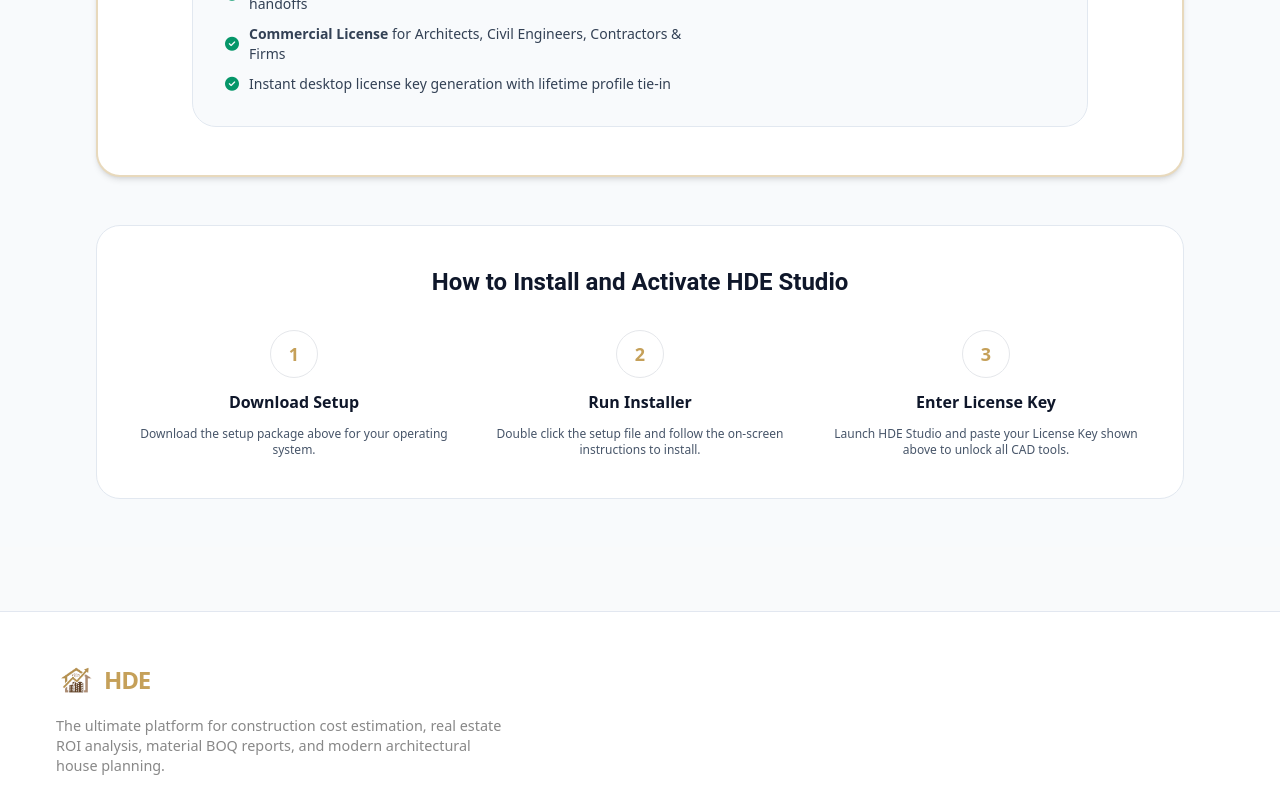
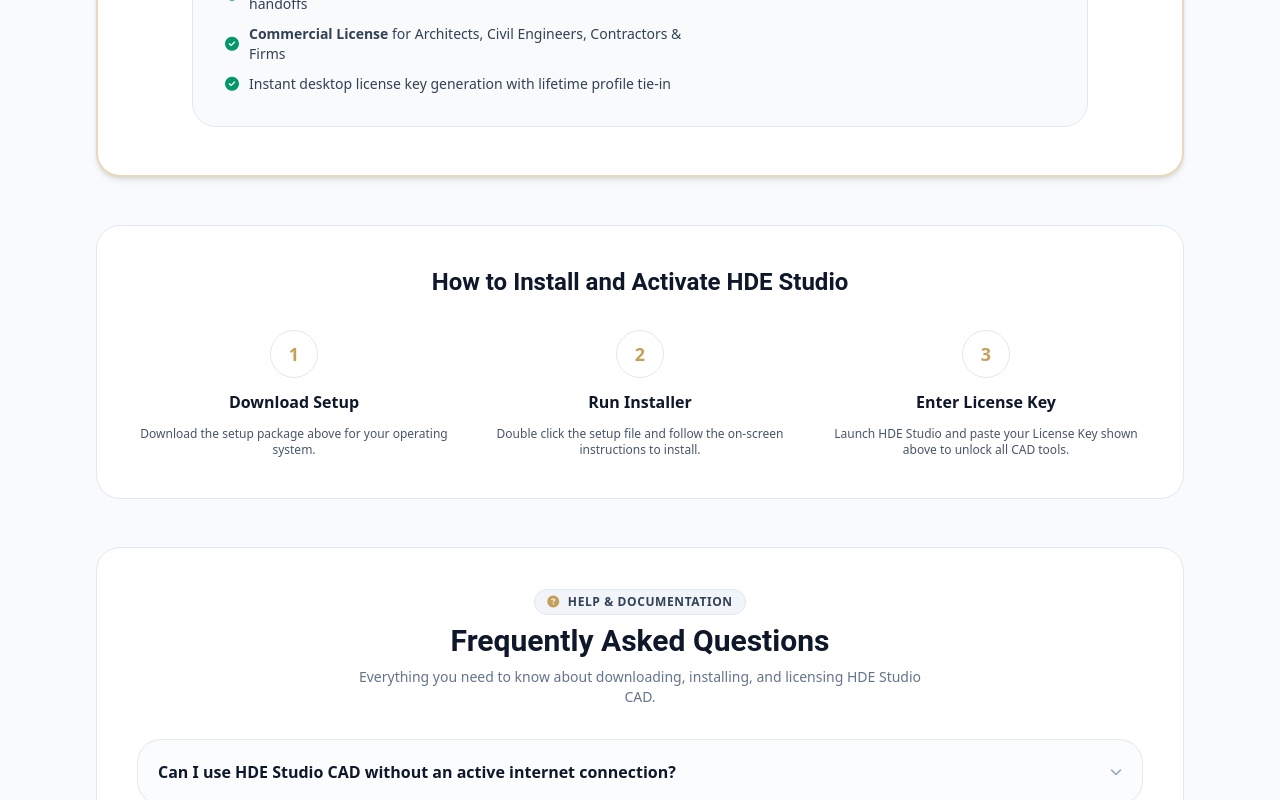
Before and after one commit to thyagarajsalome/hde-nextjs-web, a Next.js app: page /download in a window 1280 px wide. Shown: the part 3146-3946 px from the top of the page. Built offline with nearby package versions, Linux system fonts and the light colour scheme; no server answers; the database is empty.

Commit message:
feat(download): add FAQ accordion, continuous updates disclaimer, and support contact desk (hdeadmin@gmail.com)

```diff
--- a/src/app/download/page.tsx
+++ b/src/app/download/page.tsx
@@ -15,6 +15,33 @@
   claimOrCreateLicense
 } from "@/services/licenseService";
 
+const CAD_FAQS = [
+  {
+    q: "Can I use HDE Studio CAD without an active internet connection?",
+    a: "Yes, 100%. HDE Studio is a native, offline desktop CAD application built for independent drafting. Once downloaded and activated, you never need an active internet connection or constant cloud check-in to draft, edit, or export your floor plans."
+  },
+  {
+    q: "What file formats does HDE Studio support for export and printing?",
+    a: "HDE Studio allows you to export your 2D plans directly to crisp, lossless vector PDF files up to 300 DPI, optimized for large-format architectural plotters (A0, A1, A2, A3, A4) as well as PNG and SVG graphics ready for municipal approval packages and client presentations."
+  },
+  {
+    q: "How does the desktop license key activation work?",
+    a: "When you purchase an HDE Studio Pro license (Monthly or Lifetime), an official license key in the format HDE-PRO-YYYY-XXXX-XXXX is instantly generated and tied to your account email. Simply open HDE Studio, navigate to Help > Activate License, and enter your key and registered email to unlock all commercial features."
+  },
+  {
+    q: "Can I install HDE Studio CAD on multiple computers?",
+    a: "Yes. Each single commercial user license permits activation on up to two personal workstations (such as an office desktop and a travel laptop) for the same licensed user. For corporate design firms or multi-seat drafting teams, please email us for bulk licenses."
+  },
+  {
+    q: "Does HDE Studio support both Metric and Imperial architectural units?",
+    a: "Yes. HDE Studio includes built-in dual unit catalogs: India Metric (millimeters, centimeters, meters, and square feet) and USA Imperial (feet, fractional inches, and architectural dimension strings) with automatic snap-grid calibration."
+  },
+  {
+    q: "How do software updates work for HDE Studio CAD?",
+    a: "We actively develop and regularly update HDE Studio on a continuous basis to provide the best architectural drafting experience. New versions, improved tools, and expanded CAD block libraries are published on this page. All lifetime license holders receive future version updates at no additional charge."
+  }
+];
+
 export default function DownloadPage() {
   const { user, planTier } = useUser();
   const { region } = useRegion();
@@ -28,6 +55,7 @@
   const [loading, setLoading] = useState(true);
   const [cadBilling, setCadBilling] = useState<'lifetime' | 'monthly'>('lifetime');
   const [buyingCad, setBuyingCad] = useState(false);
+  const [openFaq, setOpenFaq] = useState<number | null>(null);
 
   // Load Razorpay checkout script
   useEffect(() => {
@@ -709,6 +737,99 @@
           </div>
         </div>
 
+        {/* FREQUENTLY ASKED QUESTIONS */}
+        <div className="bg-white border border-slate-200 rounded-3xl p-6 sm:p-10 space-y-6 shadow-xs">
+          <div className="text-center space-y-2">
+            <div className="inline-flex items-center gap-2 px-3 py-1 rounded-full bg-slate-100 text-slate-700 border border-slate-200 text-xs font-bold uppercase tracking-wider">
+              <i className="fas fa-circle-question text-primary"></i>
+              <span>Help &amp; Documentation</span>
+            </div>
+            <h3 className="text-2xl sm:text-3xl font-bold text-slate-900">
+              Frequently Asked Questions
+            </h3>
+            <p className="text-xs sm:text-sm text-slate-500 max-w-xl mx-auto">
+              Everything you need to know about downloading, installing, and licensing HDE Studio CAD.
+            </p>
+          </div>
+
+          <div className="space-y-3 pt-2">
+            {CAD_FAQS.map((faq, idx) => {
+              const isOpen = openFaq === idx;
+              return (
+                <div
+                  key={idx}
+                  className="border border-slate-200/90 rounded-2xl overflow-hidden transition-all bg-slate-50/50 hover:bg-slate-50"
+                >
+                  <button
+                    type="button"
+                    onClick={() => setOpenFaq(isOpen ? null : idx)}
+                    className="w-full text-left p-4 sm:p-5 flex items-center justify-between gap-4 font-bold text-slate-900 text-sm sm:text-base cursor-pointer"
+                  >
+                    <span>{faq.q}</span>
+                    <i
+                      className={`fas fa-chevron-down text-xs text-slate-400 transition-transform duration-200 shrink-0 ${
+                        isOpen ? "rotate-180 text-primary" : ""
+                      }`}
+                    ></i>
+                  </button>
+                  {isOpen && (
+                    <div className="px-4 pb-4 sm:px-5 sm:pb-5 pt-1 text-xs sm:text-sm text-slate-600 leading-relaxed border-t border-slate-200/60">
+                      {faq.a}
+                    </div>
+                  )}
+                </div>
+              );
+            })}
+          </div>
+        </div>
+
+        {/* CONTINUOUS DEVELOPMENT NOTICE & DISCLAIMER */}
+        <div className="bg-amber-50/60 border border-amber-200/90 rounded-3xl p-6 sm:p-8 space-y-4 shadow-xs">
+          <div className="flex items-center gap-2.5 text-amber-900 font-bold text-base">
+            <i className="fas fa-triangle-exclamation text-amber-600 text-lg"></i>
+            <span>Continuous Development Notice &amp; Official Disclaimer</span>
+          </div>
+          <div className="text-xs sm:text-sm text-slate-700 leading-relaxed space-y-2.5">
+            <p>
+              <strong>We are continually updating this application:</strong> At Home Design English (HDE), we are committed to providing architects, civil engineers, building contractors, and homeowners with the best offline CAD drafting and space-planning experience. We are actively and regularly updating this Desktop application with improved drafting tools, performance optimizations, bug fixes, and expanded vector block catalogs.
+            </p>
+            <p>
+              <strong>Professional Architectural Disclaimer:</strong> HDE Studio is an architectural floor plan drafting and spatial layout tool. While the standard room sets, wall thickness presets, and dimensioning tools adhere to common building conventions, all final structural calculations, load-bearing beam/column sizing, soil foundation engineering, and local municipal building code compliances must be reviewed, stamped, and approved by a locally licensed architect or structural engineer before construction begins.
+            </p>
+            <p className="pt-1 text-slate-800">
+              For any software support, bug reports, feature suggestions, or desktop license assistance, please contact our team directly at:{" "}
+              <a
+                href="mailto:hdeadmin@gmail.com?subject=HDE%20Studio%20CAD%20Support%20Inquiry"
+                className="font-bold text-primary hover:text-primary-900 underline underline-offset-2 transition-colors"
+              >
+                hdeadmin@gmail.com
+              </a>
+            </p>
+          </div>
+        </div>
+
+        {/* CONTACT / SUPPORT DESK CALLOUT */}
+        <div className="bg-white border border-slate-200 rounded-3xl p-6 sm:p-8 flex flex-col md:flex-row items-center justify-between gap-6 shadow-xs">
+          <div className="flex items-center gap-4">
+            <div className="w-12 h-12 rounded-2xl bg-primary/10 border border-primary/20 text-primary flex items-center justify-center text-xl shrink-0">
+              <i className="fas fa-headset"></i>
+            </div>
+            <div>
+              <h4 className="font-bold text-base text-slate-900">Need Help or Want to Request a CAD Feature?</h4>
+              <p className="text-xs text-slate-600">
+                Our engineering team is here to assist with license activation, workstation setup, or custom CAD block sets.
+              </p>
+            </div>
+          </div>
+          <a
+            href="mailto:hdeadmin@gmail.com?subject=HDE%20Studio%20CAD%20Support%20Inquiry"
+            className="px-6 py-3 rounded-xl bg-primary hover:bg-primary/90 text-white font-bold text-xs sm:text-sm shadow-sm transition-all flex items-center gap-2 shrink-0 no-underline"
+          >
+            <i className="fas fa-envelope"></i>
+            <span>Contact: hdeadmin@gmail.com</span>
+          </a>
+        </div>
+
       </div>
     </div>
   );
```
